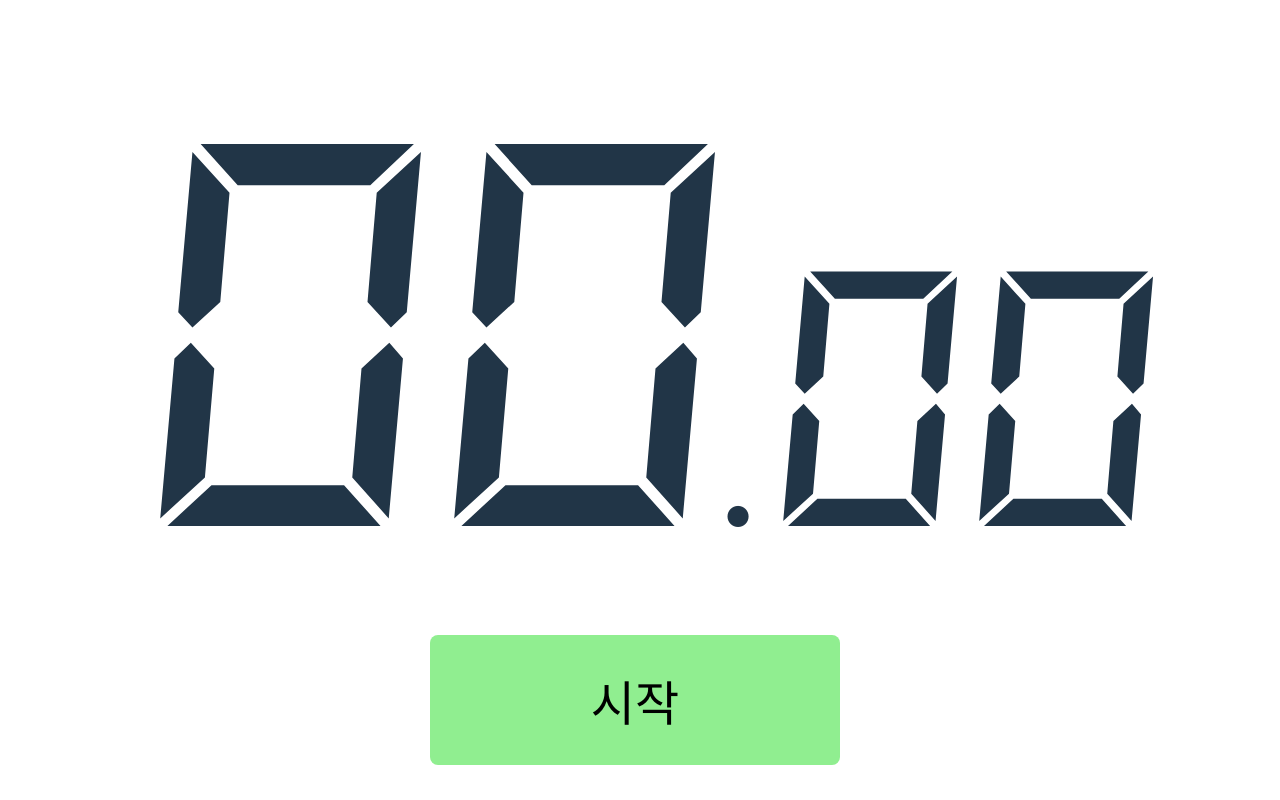
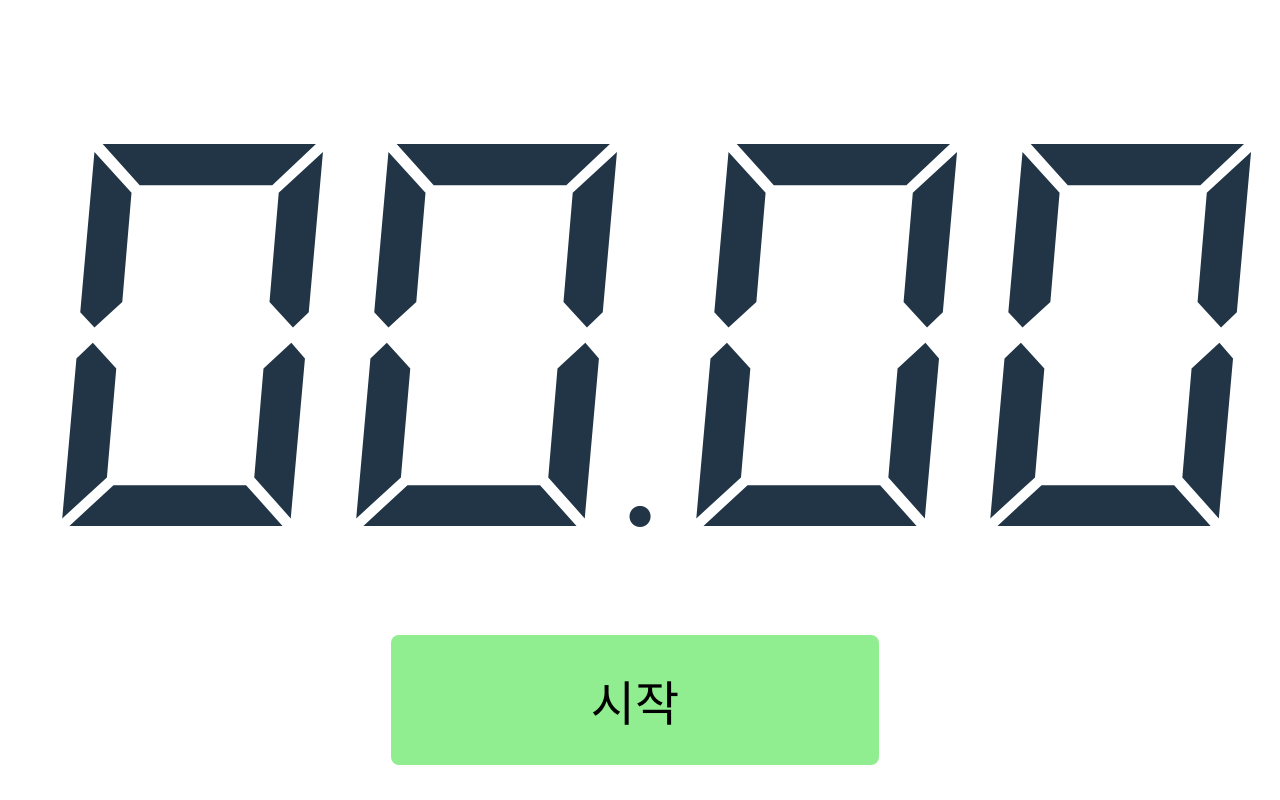
Before and after one commit to serioushyeon/serioushyeon.github.io.stopwatch, a React (Vite) app: page / in a window 1280 px wide. Built offline with nearby package versions, Linux system fonts and the light colour scheme.

Commit message:
style: 폰트 키우기

```diff
--- a/src/App.jsx
+++ b/src/App.jsx
@@ -50,7 +50,7 @@ const App = () => {
   };
 
   const millisecondStyle = {
-    fontSize: "400px",
+    fontSize: "600px",
     fontFamily: "Digit",
     display: "inline-block",
     width: "2ch", // 밀리초 숫자의 고정된 너비
```
